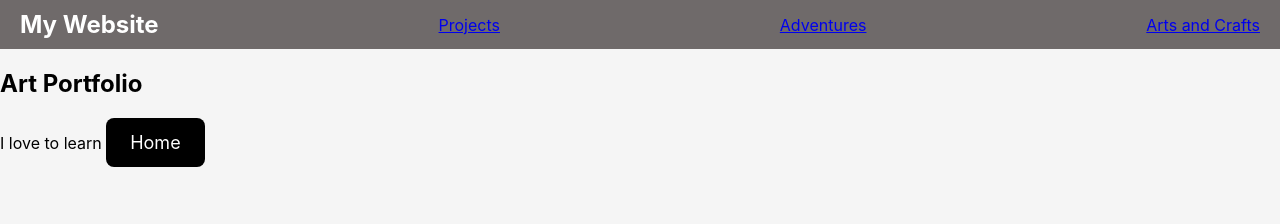
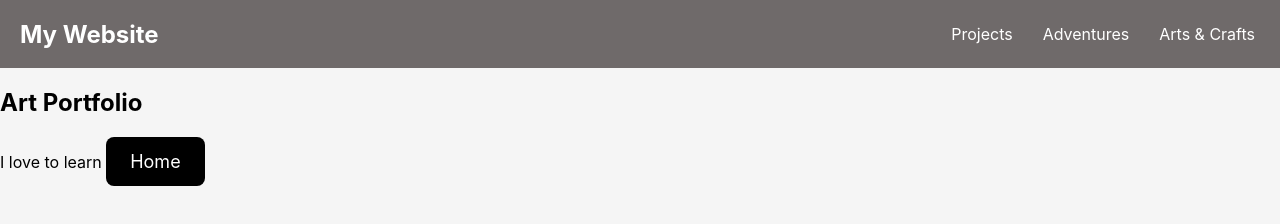
Before and after one commit to chinchillagarry/chinchillagarry.github.io, a website: page art.html in a window 1280 px wide. Drawn offline with Linux system fonts and the light colour scheme.

Commit message:
whoops more nav

```diff
--- a/art.html
+++ b/art.html
@@ -10,11 +10,14 @@
 <body>
 
   <div class="navbar">
-    <a href="/" class="logo">My Website</a>
-    <a href="/baking.html">Projects</a>
-    <a href="/travel.html">Adventures</a>
-    <a href="/art.html">Arts and Crafts</a>
+  <a href="/" class="logo">My Website</a>
+  <div class="nav-links">
+    <a href="baking.html">Projects</a>
+    <a href="travel.html">Adventures</a>
+    <a href="art.html">Arts & Crafts</a>
+  </div>
 </div>
+
 
   <section class="about">
     <h2>Art Portfolio</h2>
```
Also changed, not shown: baking.html (+7 -4 lines), contact.html (+7 -4 lines), travel.html (+7 -4 lines).
